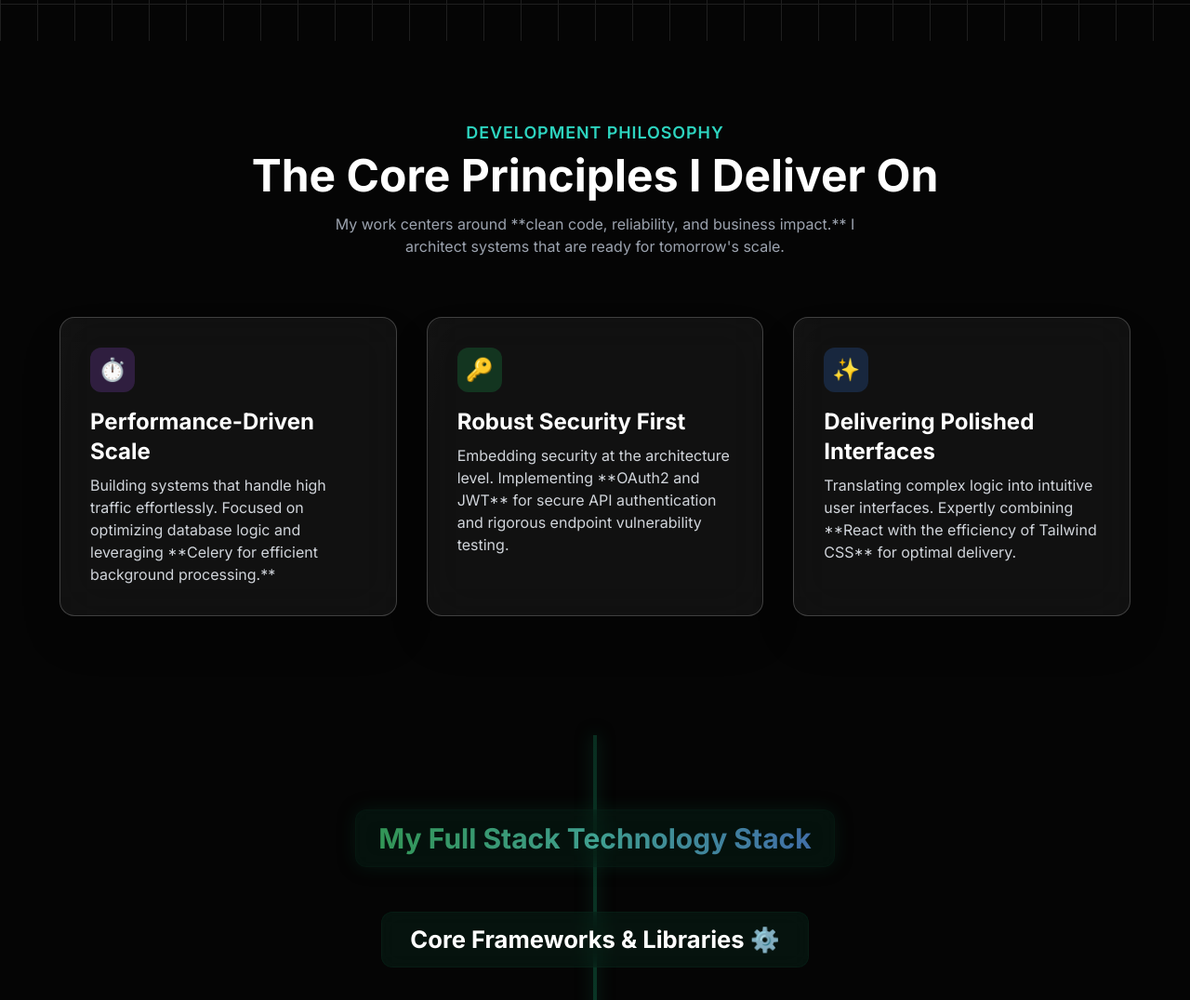
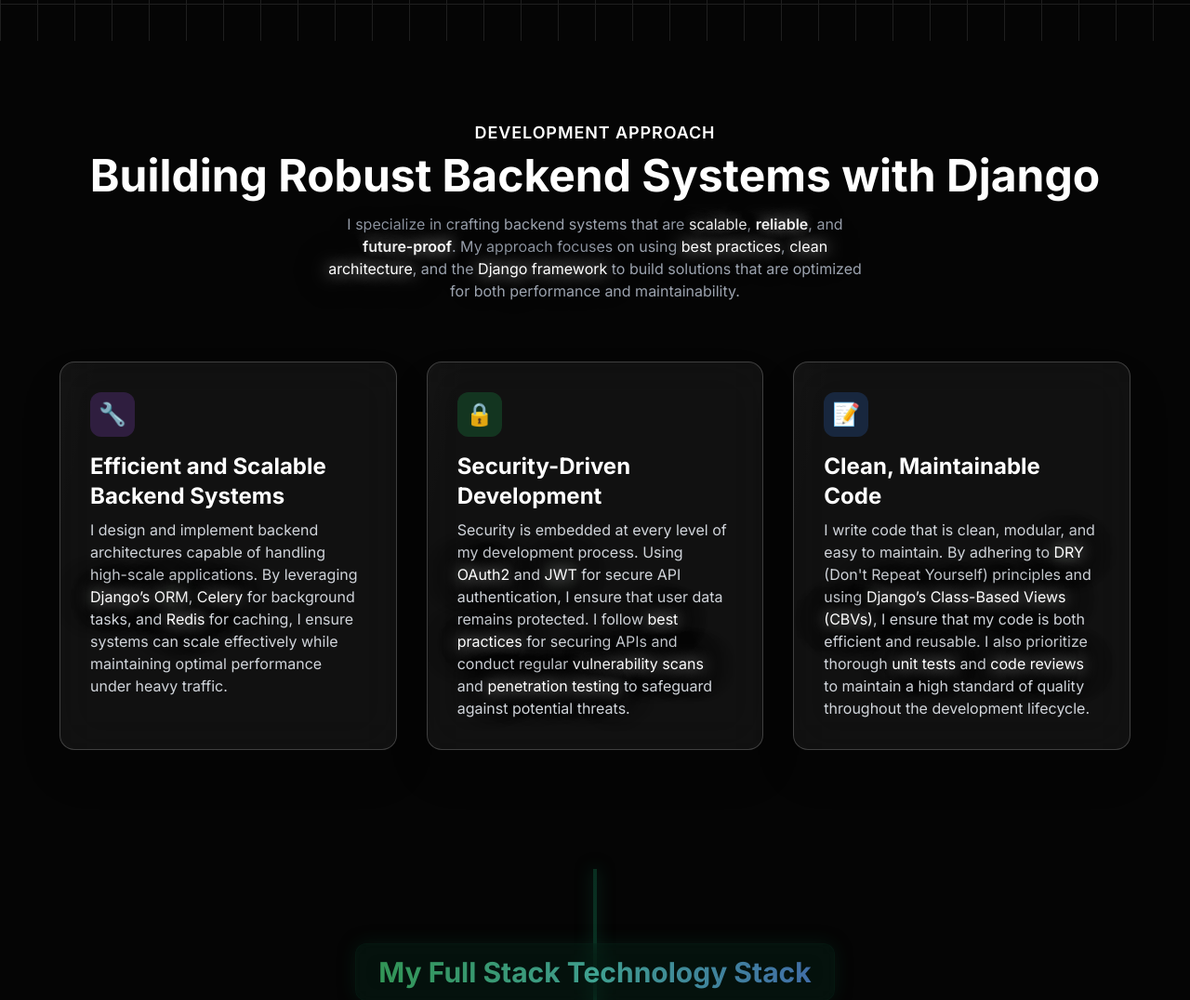
Before and after one commit to mostafaraihan/Django_Portfolio, a Django app: page / in a window 1280 px wide. Shown: the part 756-1832 px from the top of the page at 93% size. Run offline with Django 5.2, Linux system fonts and the light colour scheme; some libraries are stand-ins or nearby versions.

Commit message:
modify chooseme.html

```diff
--- a/templates/components/chooseme.html
+++ b/templates/components/chooseme.html
@@ -1,46 +1,76 @@
 <section class="py-20 lg:py-32">
     <div class="max-w-7xl mx-auto px-4 sm:px-6 lg:px-8">
 
+        <!-- Section Title -->
         <div class="text-center mb-16 opacity-0 animate-fadeIn" style="animation-delay: 0.2s;">
-            <h3 class="text-lg font-semibold text-teal-400 uppercase tracking-wider">
-                Development Philosophy
+            <h3 class="text-lg font-semibold text-white uppercase tracking-wider">
+                Development Approach
             </h3>
             <h2 class="text-4xl sm:text-5xl font-extrabold text-white mt-2">
-                The Core Principles I Deliver On
+                Building Robust Backend Systems with Django
             </h2>
             <p class="mt-4 max-w-xl mx-auto text-gray-400">
-                My work centers around **clean code, reliability, and business impact.** I architect systems that are ready for tomorrow's scale.
+                I specialize in crafting backend systems that are
+                <span class="text-white glow-text">scalable</span>,
+                <span class="font-semibold text-white glow-text">reliable</span>, and
+                <span class="font-semibold text-white glow-text ">future-proof</span>.
+                My approach focuses on using <span class="text-white glow-text">best practices</span>,
+                <span class="text-white glow-text">clean architecture</span>, and the
+                <span class="text-white glow-text">Django framework</span> to build solutions
+                that are optimized for both performance and maintainability.
             </p>
         </div>
 
+        <!-- Key Principles -->
         <div class="grid grid-cols-1 md:grid-cols-3 gap-8 w-full text-left">
 
-            <div class="relative p-8 rounded-2xl border border-white/20 bg-white/5 backdrop-blur-xl shadow-2xl transition-all group overflow-hidden opacity-0 animate-fadeIn transform hover:-translate-y-1 hover:border-teal-400" style="animation-delay: 0.5s;">
+            <!-- Scalable Architecture Design -->
+            <div class="relative p-8 rounded-2xl border border-white/20 bg-white/5 backdrop-blur-xl shadow-2xl transition-all group overflow-hidden opacity-0 animate-fadeIn transform hover:-translate-y-1 hover:border-[#092e20]" style="animation-delay: 0.5s;">
                 <div class="absolute inset-0 bg-gradient-to-r from-transparent via-white/5 to-transparent transition-transform duration-700 transform -skew-x-12 -translate-x-full group-hover:translate-x-full"></div>
 
                 <div class="w-12 h-12 rounded-xl bg-purple-500/20 flex items-center justify-center mb-4 text-purple-400 text-2xl group-hover:scale-105 transition-transform relative z-10">
-                    <span class="font-sans font-bold">⏱️</span> </div>
-                <h3 class="text-2xl font-bold text-white mb-2 relative z-10">Performance-Driven Scale</h3>
-                <p class="text-gray-300 text-base relative z-10">Building systems that handle high traffic effortlessly. Focused on optimizing database logic and leveraging **Celery for efficient background processing.**</p>
+                    <span class="font-sans font-bold">🔧</span>
+                </div>
+                <h3 class="text-2xl font-bold text-white mb-2 relative z-10">Efficient and Scalable Backend Systems</h3>
+                <p class="text-gray-300 text-base relative z-10">I design and implement backend architectures capable of handling high-scale applications. By leveraging <span class="text-white glow-text">Django’s ORM</span>, <span class="text-white glow-text">Celery</span> for background tasks, and <span class="text-white glow-text">Redis</span> for caching, I ensure systems can scale effectively while maintaining optimal performance under heavy traffic.</p>
             </div>
 
-            <div class="relative p-8 rounded-2xl border border-white/20 bg-white/5 backdrop-blur-xl shadow-2xl transition-all group overflow-hidden opacity-0 animate-fadeIn transform hover:-translate-y-1 hover:border-teal-400" style="animation-delay: 0.7s;">
+            <!-- Security-First Backend Design -->
+            <div class="relative p-8 rounded-2xl border border-white/20 bg-white/5 backdrop-blur-xl shadow-2xl transition-all group overflow-hidden opacity-0 animate-fadeIn transform hover:-translate-y-1 hover:border-[#092e20]" style="animation-delay: 0.7s;">
                 <div class="absolute inset-0 bg-gradient-to-r from-transparent via-white/5 to-transparent transition-transform duration-700 transform -skew-x-12 -translate-x-full group-hover:translate-x-full"></div>
 
                 <div class="w-12 h-12 rounded-xl bg-green-500/20 flex items-center justify-center mb-4 text-green-400 text-2xl group-hover:scale-105 transition-transform relative z-10">
-                    <span class="font-sans font-bold">🔑</span> </div>
-                <h3 class="text-2xl font-bold text-white mb-2 relative z-10">Robust Security First</h3>
-                <p class="text-gray-300 text-base relative z-10">Embedding security at the architecture level. Implementing **OAuth2 and JWT** for secure API authentication and rigorous endpoint vulnerability testing.</p>
+                    <span class="font-sans font-bold">🔒</span>
+                </div>
+                <h3 class="text-2xl font-bold text-white mb-2 relative z-10">Security-Driven Development</h3>
+                <p class="text-gray-300 text-base relative z-10">Security is embedded at every level of my development process. Using <span class="text-white glow-text">OAuth2</span> and <span class="text-white glow-text">JWT</span> for secure API authentication, I ensure that user data remains protected. I follow <span class="text-white glow-text">best practices</span> for securing APIs and conduct regular <span class="text-white glow-text">vulnerability scans</span> and <span class="text-white glow-text">penetration testing</span> to safeguard against potential threats.</p>
             </div>
 
-            <div class="relative p-8 rounded-2xl border border-white/20 bg-white/5 backdrop-blur-xl shadow-2xl transition-all group overflow-hidden opacity-0 animate-fadeIn transform hover:-translate-y-1 hover:border-teal-400" style="animation-delay: 0.9s;">
+            <!-- Clean Code & Maintainability -->
+            <div class="relative p-8 rounded-2xl border border-white/20 bg-white/5 backdrop-blur-xl shadow-2xl transition-all group overflow-hidden opacity-0 animate-fadeIn transform hover:-translate-y-1 hover:border-[#092e20]" style="animation-delay: 0.9s;">
                 <div class="absolute inset-0 bg-gradient-to-r from-transparent via-white/5 to-transparent transition-transform duration-700 transform -skew-x-12 -translate-x-full group-hover:translate-x-full"></div>
 
                 <div class="w-12 h-12 rounded-xl bg-blue-500/20 flex items-center justify-center mb-4 text-blue-400 text-2xl group-hover:scale-105 transition-transform relative z-10">
-                    <span class="font-sans font-bold">✨</span> </div>
-                <h3 class="text-2xl font-bold text-white mb-2 relative z-10">Delivering Polished Interfaces</h3>
-                <p class="text-gray-300 text-base relative z-10">Translating complex logic into intuitive user interfaces. Expertly combining **React with the efficiency of Tailwind CSS** for optimal delivery.</p>
+                    <span class="font-sans font-bold">📝</span>
+                </div>
+                <h3 class="text-2xl font-bold text-white mb-2 relative z-10">Clean, Maintainable Code</h3>
+                <p class="text-gray-300 text-base relative z-10">I write code that is clean, modular, and easy to maintain. By adhering to <span class="text-white glow-text">DRY</span> (Don't Repeat Yourself) principles and using <span class="text-white glow-text">Django’s Class-Based Views (CBVs)</span>, I ensure that my code is both efficient and reusable. I also prioritize thorough <span class="text-white glow-text">unit tests</span> and <span class="text-white glow-text">code reviews</span> to maintain a high standard of quality throughout the development lifecycle.</p>
             </div>
+
         </div>
     </div>
 </section>
+
+<style>
+    /* Default glow effect (light, full spread) */
+    .glow-text {
+        text-shadow: 0 0 12px rgba(0, 255, 0, 0.7), 0 0 24px rgba(0, 255, 0, 0.7), 0 0 36px rgba(0, 255, 0, 0.6);
+        transition: transform 0.3s ease, text-shadow 0.3s ease;
+    }
+
+    /* On hover, increase glow intensity and zoom in */
+    .glow-text:hover {
+        transform: scale(1.1); /* Zoom effect */
+        text-shadow: 0 0 30px rgba(0, 255, 0, 1), 0 0 50px rgba(0, 255, 0, 0.8), 0 0 75px rgba(0, 255, 0, 0.6);
+    }
+</style>
```
